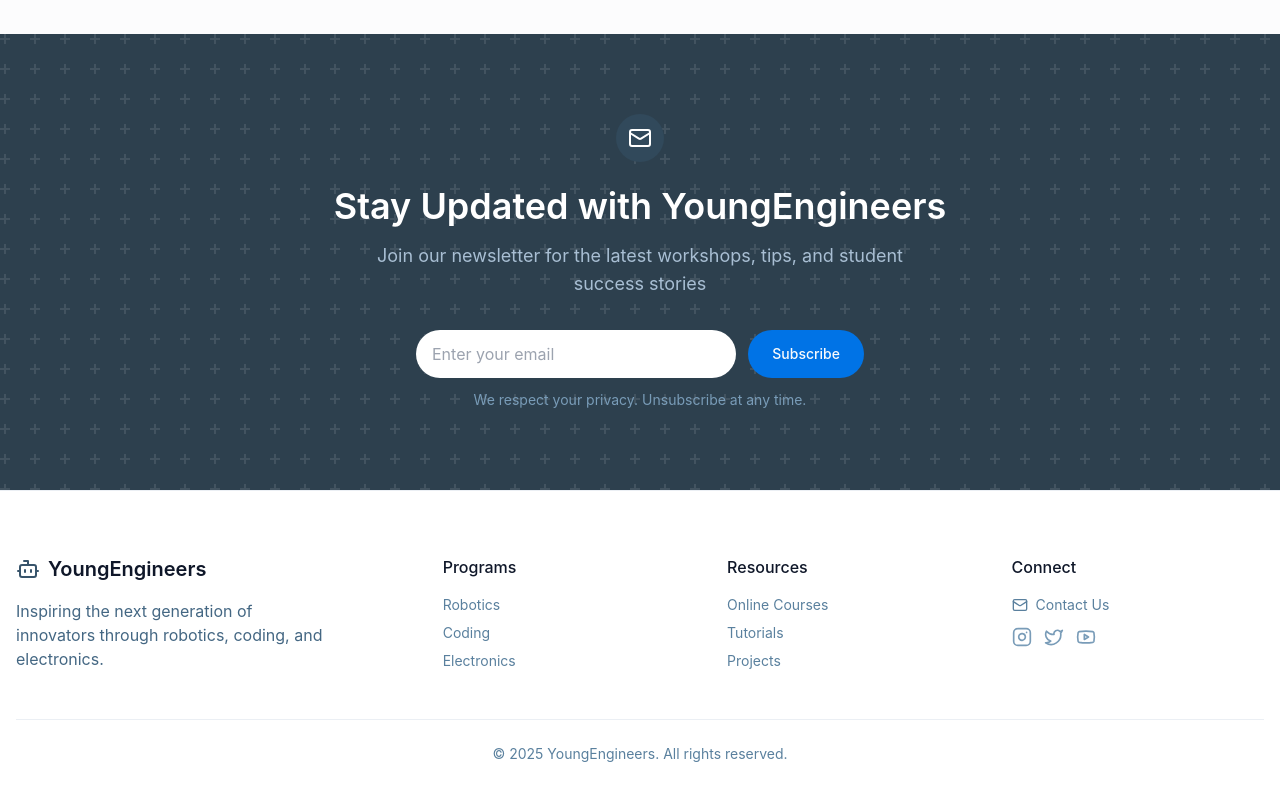
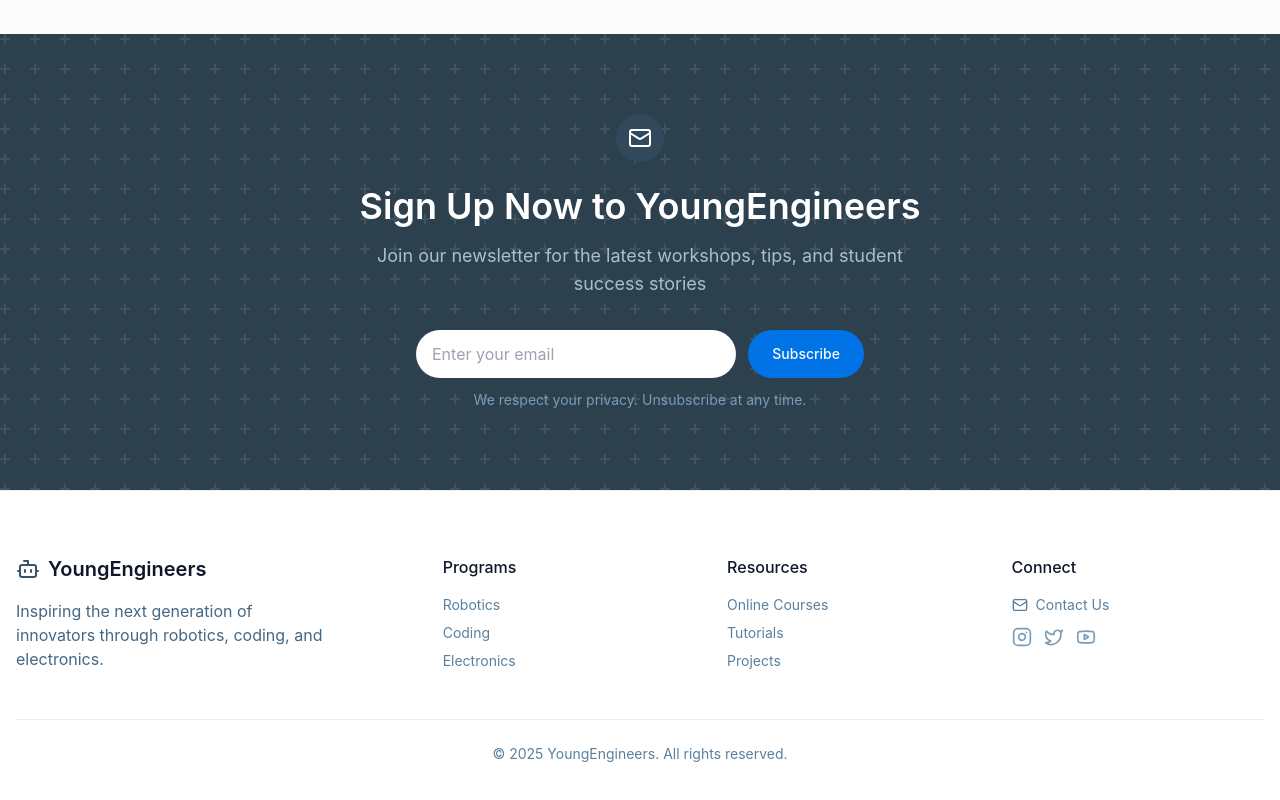
Before and after one commit to CullinNaylor9/engineering-enthusiasts-portal, a React (Vite) app: page / in a window 1280 px wide. Shown: the part 8554-9354 px from the top of the page. Built offline with nearby package versions, Linux system fonts and the light colour scheme; a web font is replaced by a local one.

Commit message:
Refactor: Update newsletter signup copy
Changes the newsletter signup section's heading to "Sign up now to YoungEngineers".

```diff
--- a/src/components/NewsletterSignup.tsx
+++ b/src/components/NewsletterSignup.tsx
@@ -1,4 +1,3 @@
-
 import { useState } from 'react';
 import { cn } from '@/lib/utils';
 import { Mail, CheckCircle } from 'lucide-react';
@@ -45,7 +44,7 @@ const NewsletterSignup = () => {
           </div>
 
           <h2 className="text-3xl md:text-4xl font-semibold mb-4">
-            Stay Updated with YoungEngineers
+            Sign Up Now to YoungEngineers
           </h2>
 
           <p className="text-lg text-engineer-300 mb-8 max-w-xl mx-auto">
```
